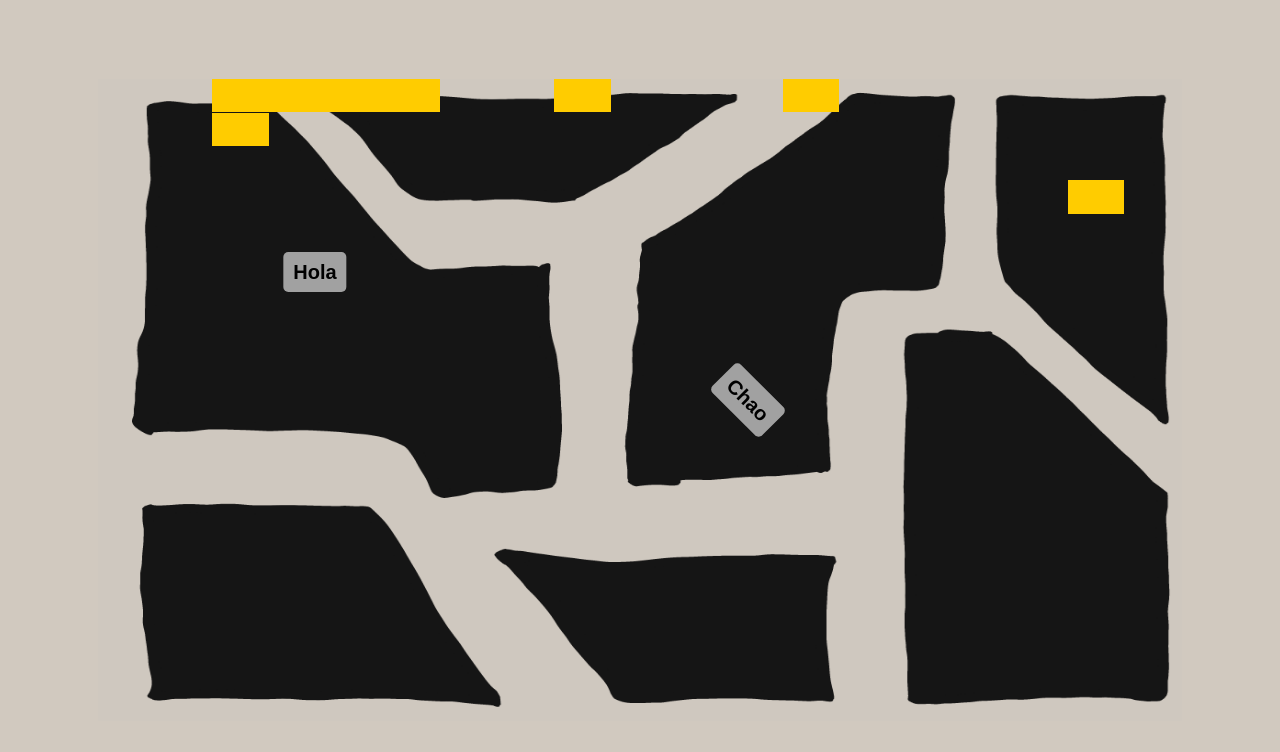
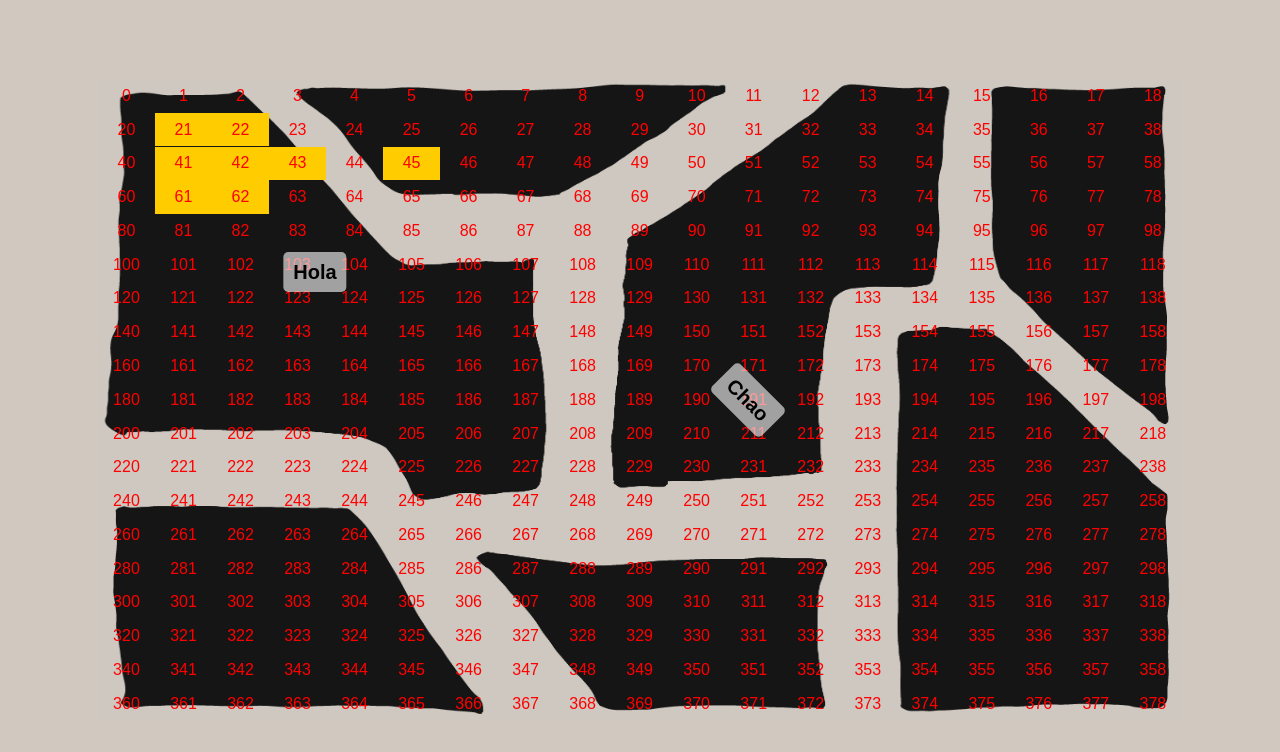
Before and after one commit to g-guevara/mtfa, a Next.js app: page / in a window 1280 px wide. Shown: the top 752 px of the page. Built offline with nearby package versions, Linux system fonts and the light colour scheme.

Commit message:
link group map

```diff
--- a/src/app/GridOverlay.jsx
+++ b/src/app/GridOverlay.jsx
@@ -1,22 +1,21 @@
 "use client";
 import "./GridOverlay.css";
-
 
 export default function GridOverlay({ texts }) {
   const rows = 20;
   const cols = 20;
+  const SHOW_NUMBERS = 1; // Cambia a 0 para ocultar los números
 
-  // Mapeo de índices a enlaces específicos
-  const linkMap = {
-    2: "https://www.youtube.com",
-    3: "https://www.youtube.com",
-    4: "https://www.youtube.com",
-    5: "https://www.youtube.com",
-    77: "https://www.youtube.com",
-    12: "https://www.youtube.com",
-    8: "https://www.google.com",
-    22: "https://www.google.com",
-  };
+// Definir los enlaces agrupando los índices que llevan al mismo destino
+const linkGroups = [
+    { numbers: [21, 22, 41, 42, 43, 45], url: "https://www.youtube.com" },
+    { numbers: [61, 62], url: "https://www.google.com" },
+  ];
+
+  // Convertir la estructura en un objeto `linkMap`
+  const linkMap = Object.fromEntries(
+    linkGroups.flatMap(({ numbers, url }) => numbers.map((num) => [num, url]))
+  );
 
   // Manejar clics en la cuadrícula
   const handleCellClick = (index) => {
@@ -34,6 +33,7 @@ export default function GridOverlay({ texts }) {
         const col = index % cols;
         const x = (col / (cols - 1)) * 100; // Coordenada X en porcentaje
         const y = (row / (rows - 1)) * 100; // Coordenada Y en porcentaje
+        const hasLink = !!linkMap[index];
 
         return (
           <button
@@ -42,10 +42,14 @@ export default function GridOverlay({ texts }) {
             style={{
               left: `${x}%`,
               top: `${y}%`,
-              backgroundColor: linkMap[index] ? "#ffcc00" : "transparent", // Color opcional para ver cuáles tienen enlaces
+              backgroundColor: hasLink ? "#ffcc00" : "transparent", // Color opcional para ver cuáles tienen enlaces
+              cursor: hasLink ? "pointer" : "default", // Cursor solo cambia en los que tienen link
+              color: "red",
             }}
             onClick={() => handleCellClick(index)}
-          />
+          >
+            {SHOW_NUMBERS ? index : ""}
+          </button>
         );
       })}
 
--- a/src/app/Home.jsx
+++ b/src/app/Home.jsx
@@ -17,7 +17,7 @@ export default function HomeContent() {
       <div className="image-wrapper">
         {/* Imagen de fondo */}
         <Image
-          src="/intro4.png"
+          src="/intro42.png"
           alt="Imagen con cuadrícula"
           className="image"
           width={3280}
```
